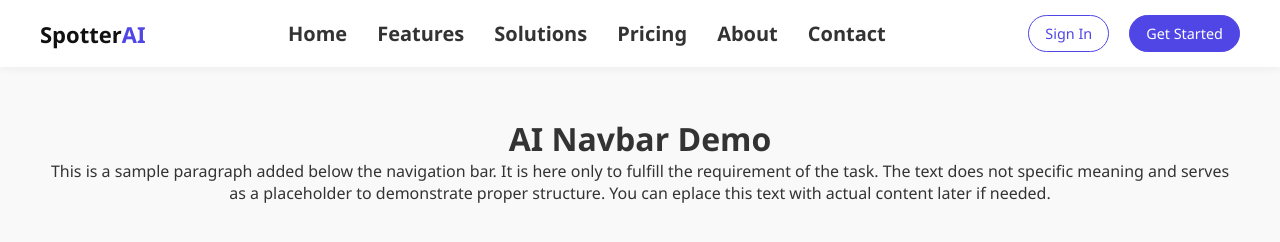
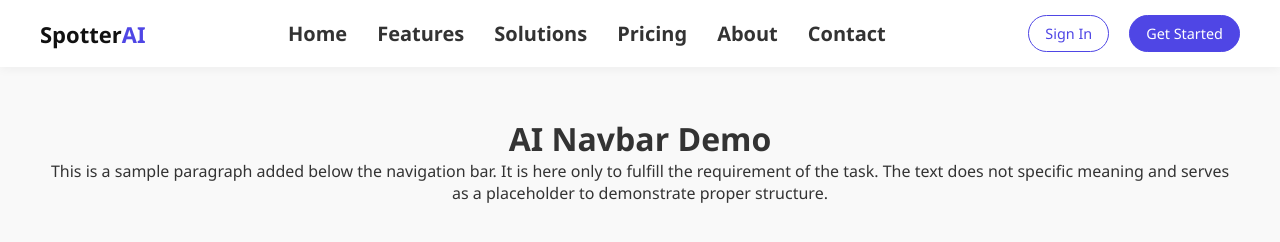
Before and after one commit to Kamyana15/Spotter-Task, a plain HTML site: page index.html in a window 1280 px wide. Drawn offline with Linux system fonts and the light colour scheme.

Commit message:
Update index.html

```diff
--- a/index.html
+++ b/index.html
@@ -44,10 +44,11 @@
         <h1>AI Navbar Demo</h1>
         <p>
             This is a sample paragraph added below the navigation bar. It is here only to fulfill the requirement of the task. The text does not specific
-            meaning and serves as a placeholder to demonstrate proper structure. You can eplace this text with actual content later if needed.
+            meaning and serves as a placeholder to demonstrate proper structure.
         </p>
     </main>
 </body>
 <script src="script.js"></script>
 
+
 </html>
```
